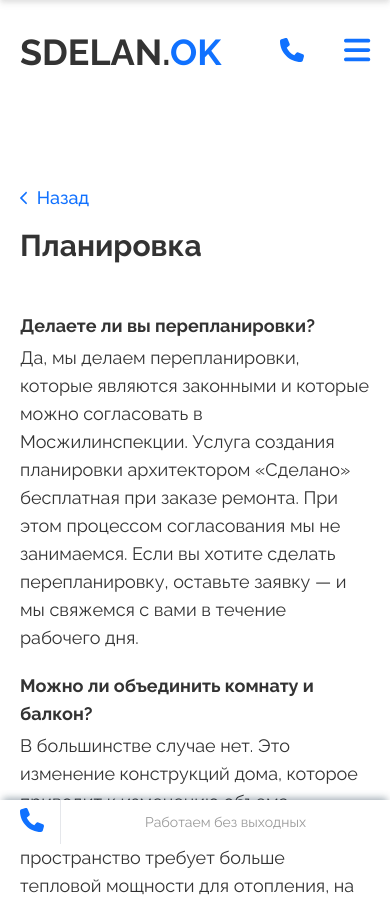
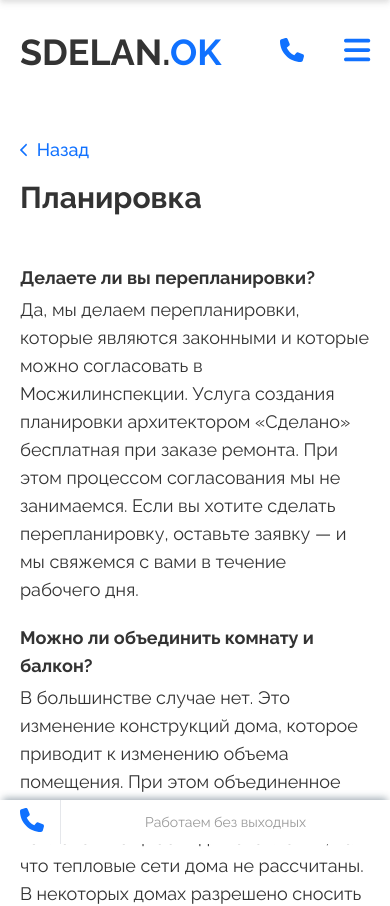
Before and after one commit to ilyagarbuz/sdelanok, a Vue app: page /questions/layout in a window 390 px wide. Shown: the top 906 px of the page. Built offline with nearby package versions, Linux system fonts and the light colour scheme; what maska, vue-sweetalert2 would draw is missing.

Commit message:
Fix bugs

```diff
--- a/src/views/questions/QuestionsMainView.vue
+++ b/src/views/questions/QuestionsMainView.vue
@@ -2,7 +2,7 @@
   <!-- Questions section -->
   <section>
     <!-- Questions container -->
-    <div class="container md:max-w-2xl pb-20 pt-28">
+    <div class="container md:max-w-2xl pb-20 pt-16 md:pt-28">
       <!-- Questions heading -->
       <router-link
         class="link text-lg flex gap-2 items-center mb-4"
--- a/src/views/questions/QuestionsView.vue
+++ b/src/views/questions/QuestionsView.vue
@@ -2,7 +2,7 @@
   <!-- Questions section -->
   <section>
     <!-- Questions container -->
-    <div class="container md:max-w-2xl pb-20 pt-28">
+    <div class="container md:max-w-2xl pb-20 pt-16 md:pt-28">
       <!-- Questions heading -->
       <p class="section-heading--left">Гарантия, оплата и другие вопросы</p>
       <!-- Questions content -->
```
